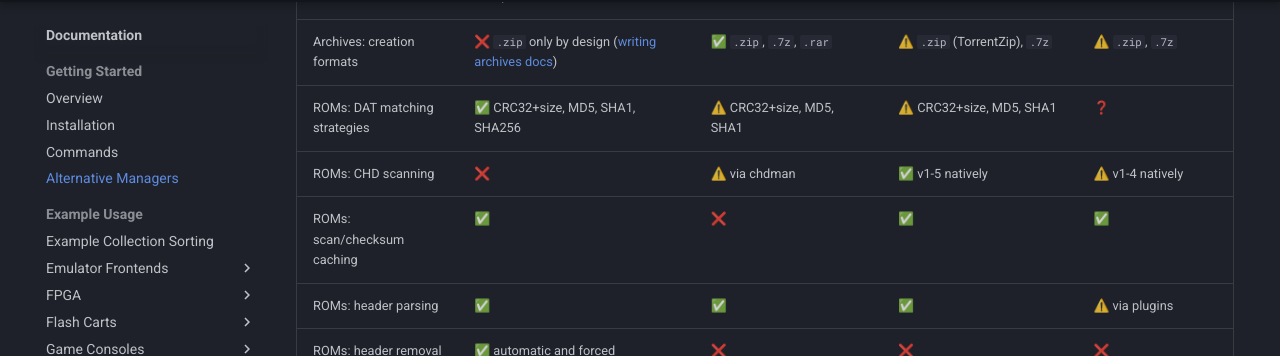
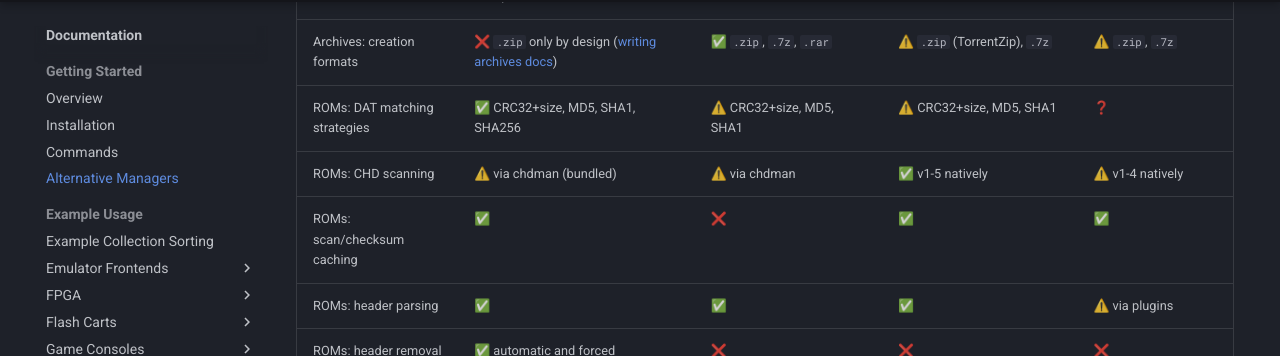
Before and after one commit to emmercm/igir, an MkDocs documentation site: the page built from docs/alternatives.md, in a window 1280 px wide and 900 px high, scrolled down 1124 px. Shown: the part 94-450 px from the top of the window. Built offline with MkDocs 1.6.1 and Material for MkDocs 9.7.7, drawn with Linux system fonts in a browser that asks for light colours; comment, search, counter and statistics services are not loaded.

Commit message:
Merge fix

```diff
--- a/docs/alternatives.md
+++ b/docs/alternatives.md
@@ -20,7 +20,7 @@ There are a few different popular ROM managers that have similar features:
 | Archives: extraction formats            | ✅ many formats ([reading archives docs](input/reading-archives.md))                              | ✅ `.zip`, `.7z`, `.rar`                                       | ⚠️ `.zip`, `.7z`                                            | ⚠️ `.zip`, `.7z`                           |
 | Archives: creation formats              | ❌ `.zip` only by design ([writing archives docs](output/writing-archives.md))                    | ✅ `.zip`, `.7z`, `.rar`                                       | ⚠️ `.zip` (TorrentZip), `.7z`                               | ⚠️ `.zip`, `.7z`                           |
 | ROMs: DAT matching strategies           | ✅ CRC32+size, MD5, SHA1, SHA256                                                                  | ⚠️ CRC32+size, MD5, SHA1                                      | ⚠️ CRC32+size, MD5, SHA1                                    | ❓                                          |
-| ROMs: CHD scanning                      | ❌                                                                                                | ⚠️ via chdman                                                 | ✅ v1-5 natively                                             | ⚠️ v1-4 natively                           |
+| ROMs: CHD scanning                      | ⚠️ via chdman (bundled)                                                                          | ⚠️ via chdman                                                 | ✅ v1-5 natively                                             | ⚠️ v1-4 natively                           |
 | ROMs: scan/checksum caching             | ✅                                                                                                | ❌                                                             | ✅                                                           | ✅                                          |
 | ROMs: header parsing                    | ✅                                                                                                | ✅                                                             | ✅                                                           | ⚠️ via plugins                             |
 | ROMs: header removal                    | ✅ automatic and forced                                                                           | ❌                                                             | ❌                                                           | ❌                                          |
--- a/package.json
+++ b/package.json
@@ -77,7 +77,7 @@
     "async": "3.2.5",
     "async-mutex": "0.5.0",
     "chalk": "5.3.0",
-    "chdman": "0.262.5",
+    "chdman": "0.265.0",
     "class-transformer": "0.5.1",
     "cli-progress": "3.12.0",
     "fast-glob": "3.3.2",
```
Also changed, not shown: 1 other file.
